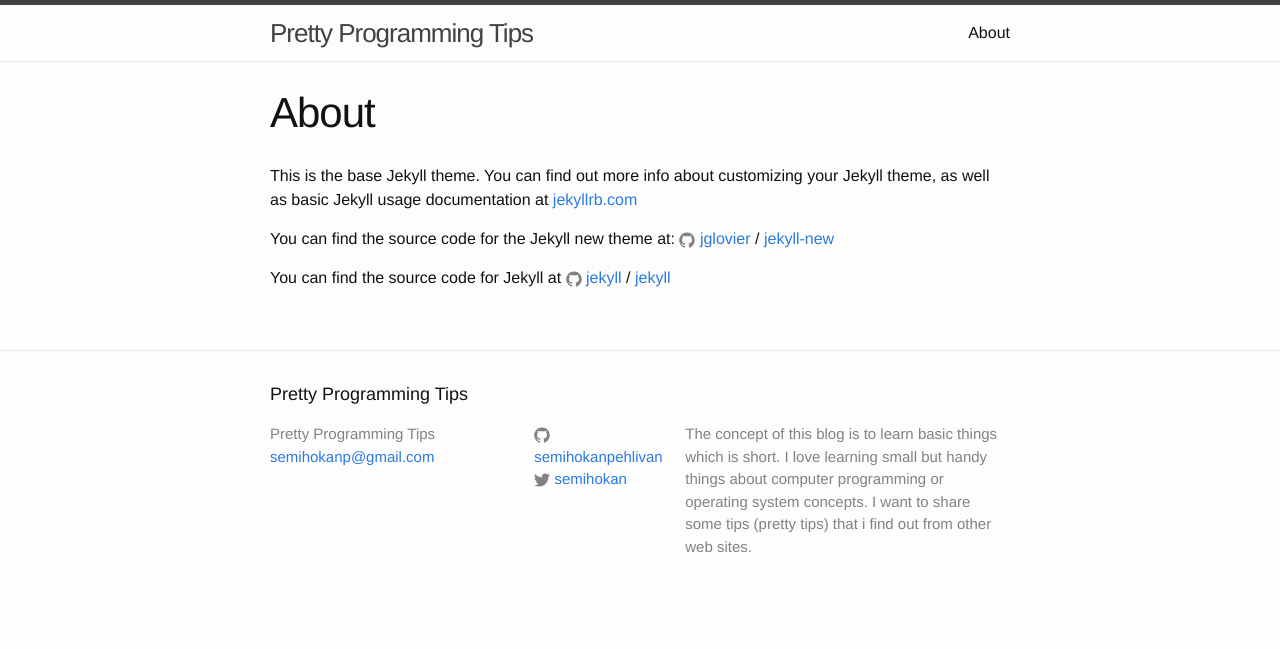
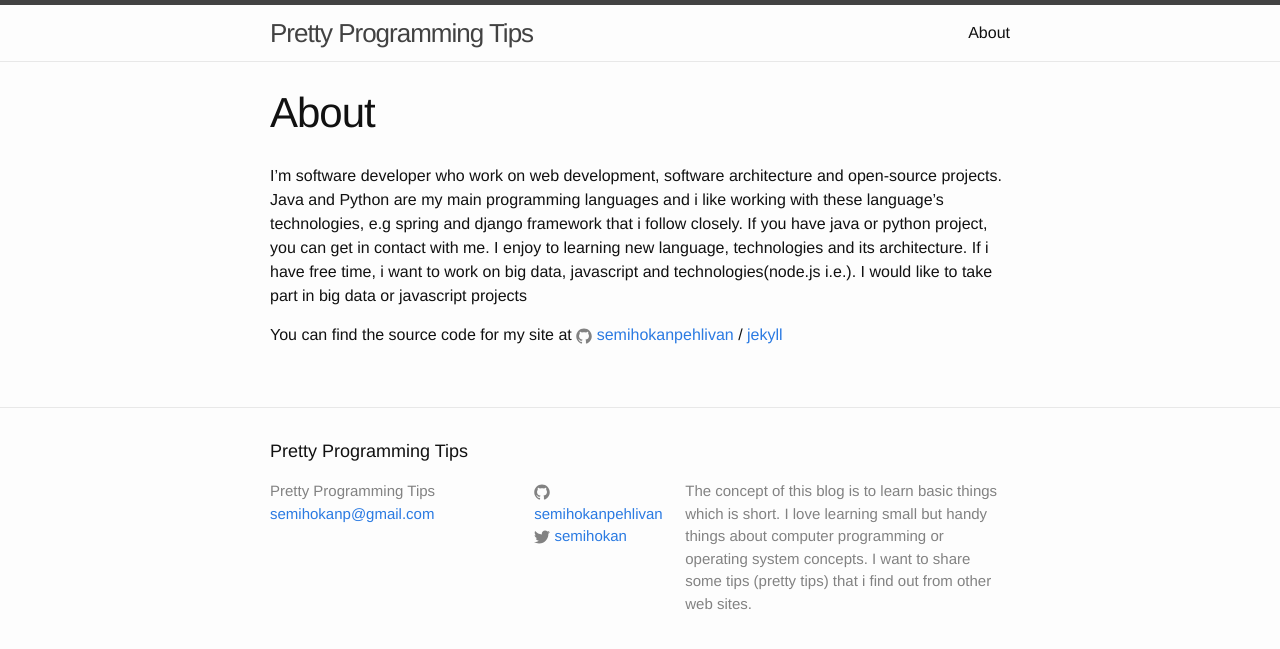
Before and after one commit to semihokanpehlivan/semihokanpehlivan.github.io, a Jekyll site: the page built from about.md, in a window 1280 px wide. Shown: the top 649 px of the page. Built offline with Jekyll 4.4.1, drawn with Linux system fonts in a browser that asks for light colours.

Commit message:
Change about.md

```diff
--- a/about.md
+++ b/about.md
@@ -4,12 +4,8 @@ title: About
 permalink: /about/
 ---
 
-This is the base Jekyll theme. You can find out more info about customizing your Jekyll theme, as well as basic Jekyll usage documentation at [jekyllrb.com](http://jekyllrb.com/)
+I'm software developer who work on web development, software architecture and open-source projects. Java and Python are my main programming languages and i like working with these language's technologies, e.g spring and django framework that i follow closely. If you have java or python project, you can get in contact with me. I enjoy to learning new language, technologies and its architecture. If i have free time, i want to work on big data, javascript and technologies(node.js i.e.). I would like to take part in big data or javascript projects
 
-You can find the source code for the Jekyll new theme at:
-{% include icon-github.html username="jglovier" %} /
-[jekyll-new](https://github.com/jglovier/jekyll-new)
-
-You can find the source code for Jekyll at
-{% include icon-github.html username="jekyll" %} /
-[jekyll](https://github.com/jekyll/jekyll)
+You can find the source code for my site at
+{% include icon-github.html username="semihokanpehlivan" %} /
+[jekyll](https://github.com/semihokanpehlivan/semihokanpehlivan.github.io)
```
